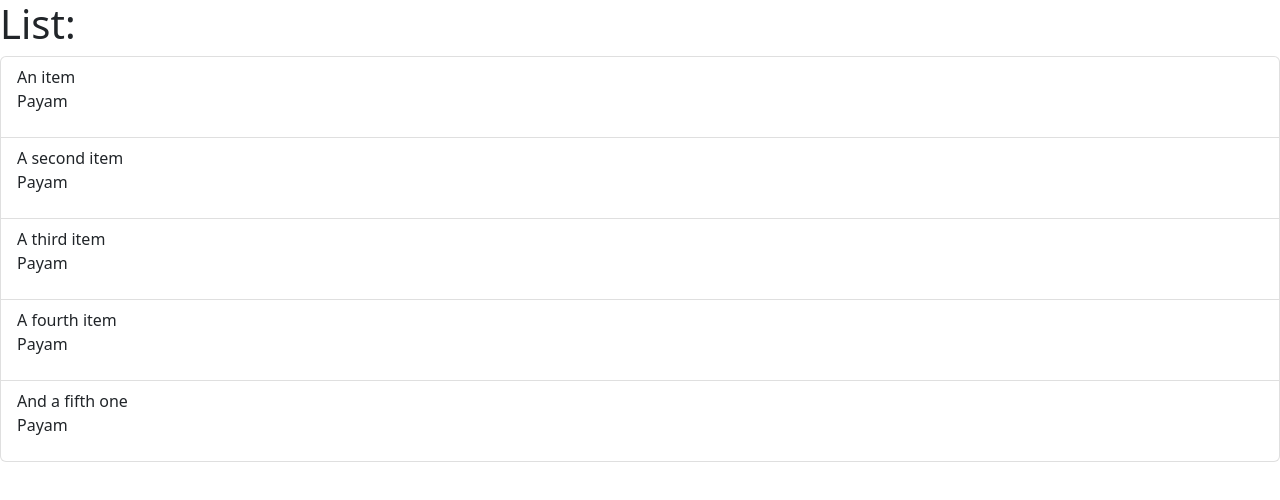
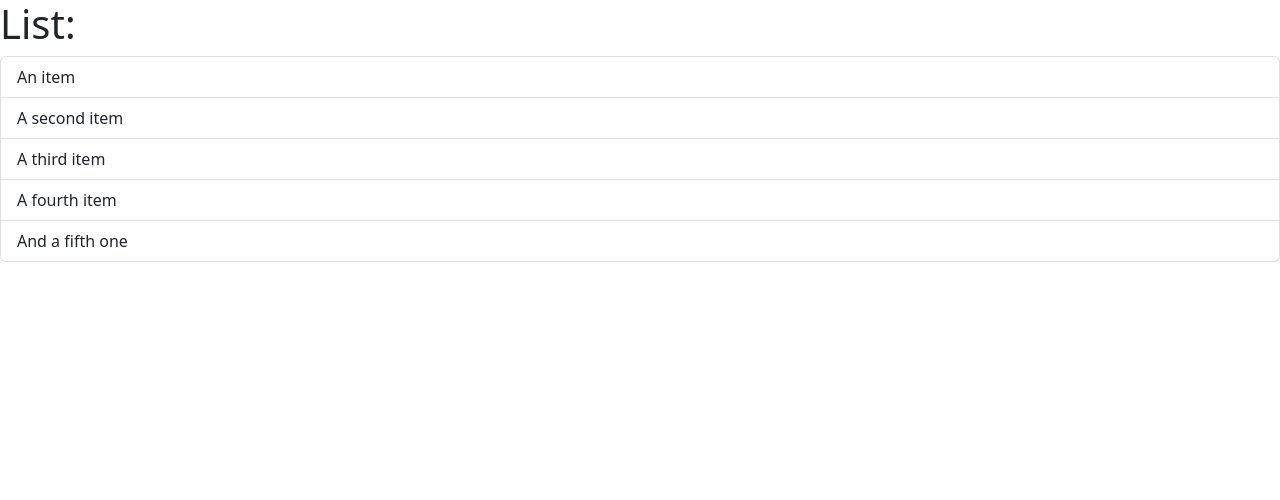
Before and after one commit to payamd/React18, a React (Vite) app: page / in a window 1280 px wide. Shown: the top 500 px of the page. Built offline with nearby package versions, Linux system fonts and the light colour scheme.

Commit message:
bug fix for auzre

```diff
--- a/index.html
+++ b/index.html
@@ -8,6 +8,6 @@
   </head>
   <body>
     <div id="root"></div>
-    <script type="module" src="/src/main.tsx"></script>
+    <script type="module" src="./src/main.tsx"></script>
   </body>
 </html>
--- a/src/components/ListGroup.tsx
+++ b/src/components/ListGroup.tsx
@@ -18,7 +18,6 @@ function ListGroup() {
             onClick={() => console.log(item.id)}
           >
             {item.name}
-            <p>Payam</p>
           </li>
         ))}
       </ul>
```
